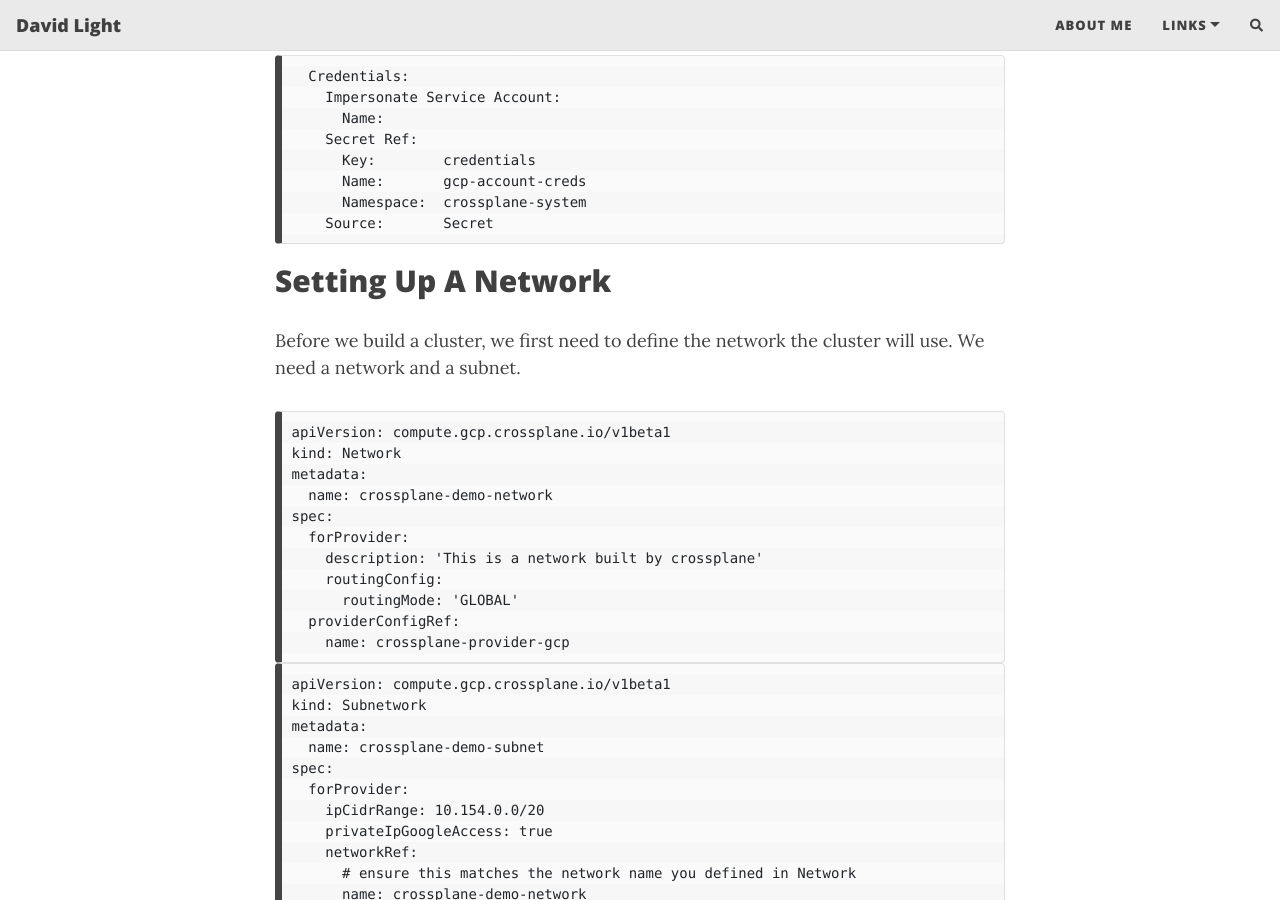
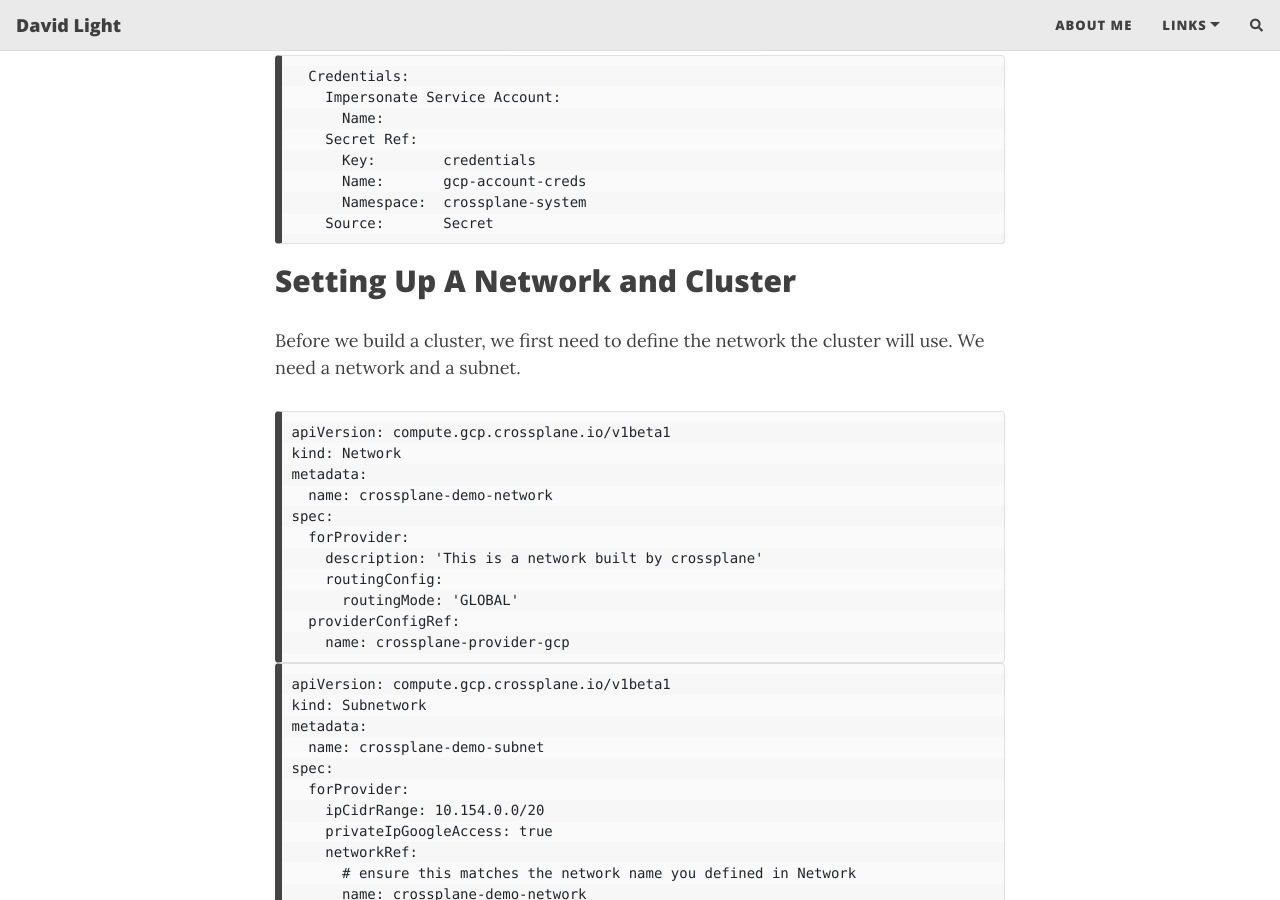
Before and after one commit to dtlight/dtlight.github.io, a Jekyll site: the page built from _posts/2024-03-03-crossplane-intro.md, in a window 1280 px wide and 900 px high, scrolled down 4612 px. Built offline with Jekyll 4.4.1, drawn with Linux system fonts in a browser that asks for light colours; nearby versions of some CDN libraries; comment, search, counter and statistics services are not loaded.

Commit message:
Update 2024-03-03-crossplane-intro.md

````diff
--- a/_posts/2024-03-03-crossplane-intro.md
+++ b/_posts/2024-03-03-crossplane-intro.md
@@ -129,7 +129,6 @@ secret/gcp-account-creds created
 
 #### Grant the service account the permissions to do its work:
 
-
 ```
 $ gcloud projects add-iam-policy-binding $GCP_PROJECT --member "serviceAccount:$GCP_SVC_ACCT" --role="roles/iam.serviceAccountUser"
 $ gcloud projects add-iam-policy-binding $GCP_PROJECT --member "serviceAccount:$GCP_SVC_ACCT" --role="roles/container.admin"
@@ -185,7 +184,7 @@ to which we should see something along the lines of:
     Source:       Secret
 ```
 
-## Setting Up A Network
+## Setting Up A Network and Cluster
 Before we build a cluster, we first need to define the network the cluster will use. We need a network and a subnet.
 
 ```
````
